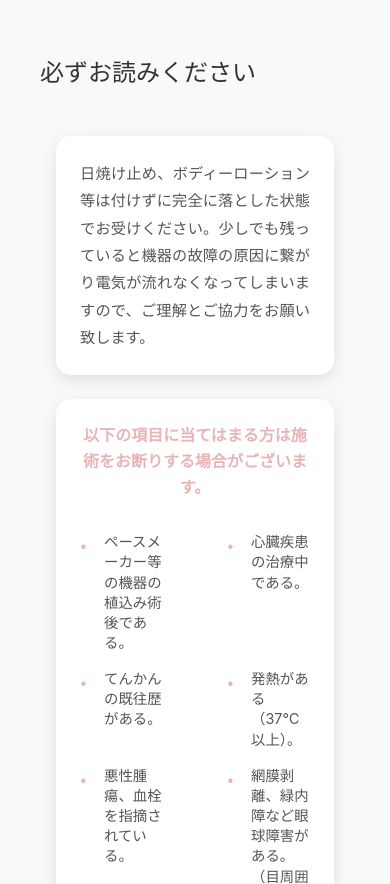
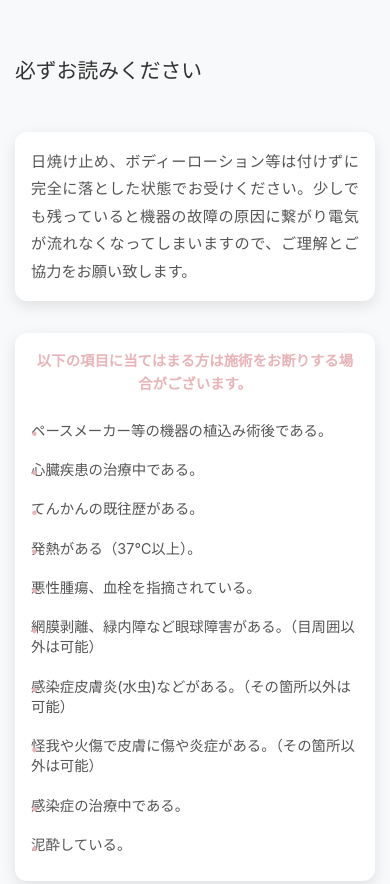
Before and after one commit to amouriauxarnaud/YUImassage, a website: page index.html in a window 390 px wide. Shown: the part 6740-7624 px from the top of the page. Drawn offline with Linux system fonts and the light colour scheme.

Commit message:
Mobile update

```diff
--- a/styles.css
+++ b/styles.css
@@ -1147,17 +1147,77 @@ p {
 
 /* Mobile responsiveness for info frames */
 @media (max-width: 768px) {
+    .wide-container {
+        padding: 0 20px;
+    }
+
     .info-frames {
         grid-template-columns: 1fr;
-        gap: 1.5rem;
-        padding: 0 1rem;
+        gap: 2rem;
+        max-width: 100%;
     }
 
     .info-frame {
         padding: 1.5rem;
+        max-width: 100%;
+    }
+
+    .info-frame.left-frame {
+        max-width: 100%;
+        justify-self: center;
+    }
+
+    .info-frame.right-frame {
+        max-width: 100%;
+        justify-self: center;
+    }
+
+    .info-frame ul {
+        grid-template-columns: 1fr;
+        gap: 0;
+        column-gap: 0;
+    }
+
+    .info-frame li {
+        padding: 0.75rem 0;
+        font-size: 0.95rem;
+        line-height: 1.5;
     }
 
     .important-info .section-header h2 {
         font-size: 1.5rem;
+        margin-bottom: 1.5rem;
+    }
+
+    .info-frame .intro-text {
+        font-size: 0.95rem;
+        margin-bottom: 1.5rem;
     }
 }
+
+@media (max-width: 480px) {
+    .wide-container {
+        padding: 0 15px;
+    }
+
+    .info-frame {
+        padding: 1rem;
+        border-radius: 12px;
+    }
+
+    .info-frame li {
+        padding: 0.6rem 0;
+        font-size: 0.9rem;
+        line-height: 1.4;
+    }
+
+    .important-info .section-header h2 {
+        font-size: 1.3rem;
+        margin-bottom: 1rem;
+    }
+
+    .info-frame .intro-text {
+        font-size: 0.9rem;
+        margin-bottom: 1rem;
+    }
+}
```
